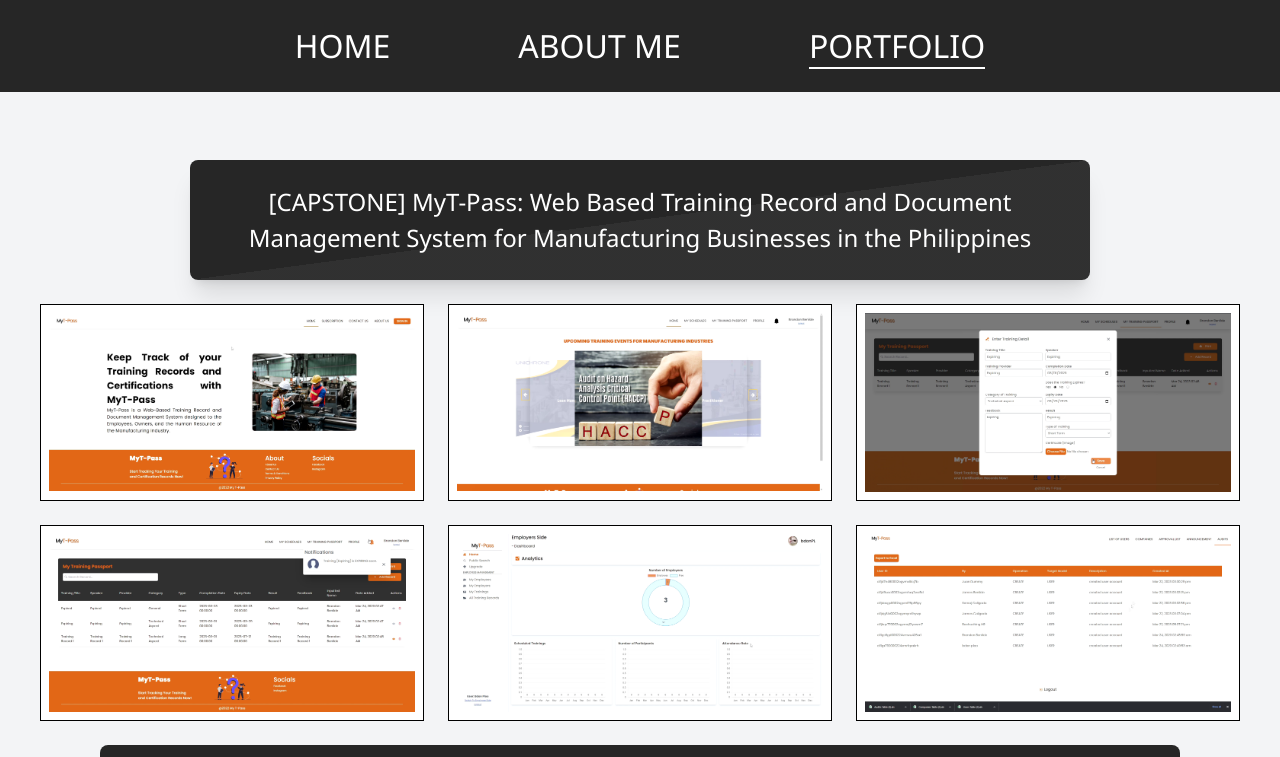
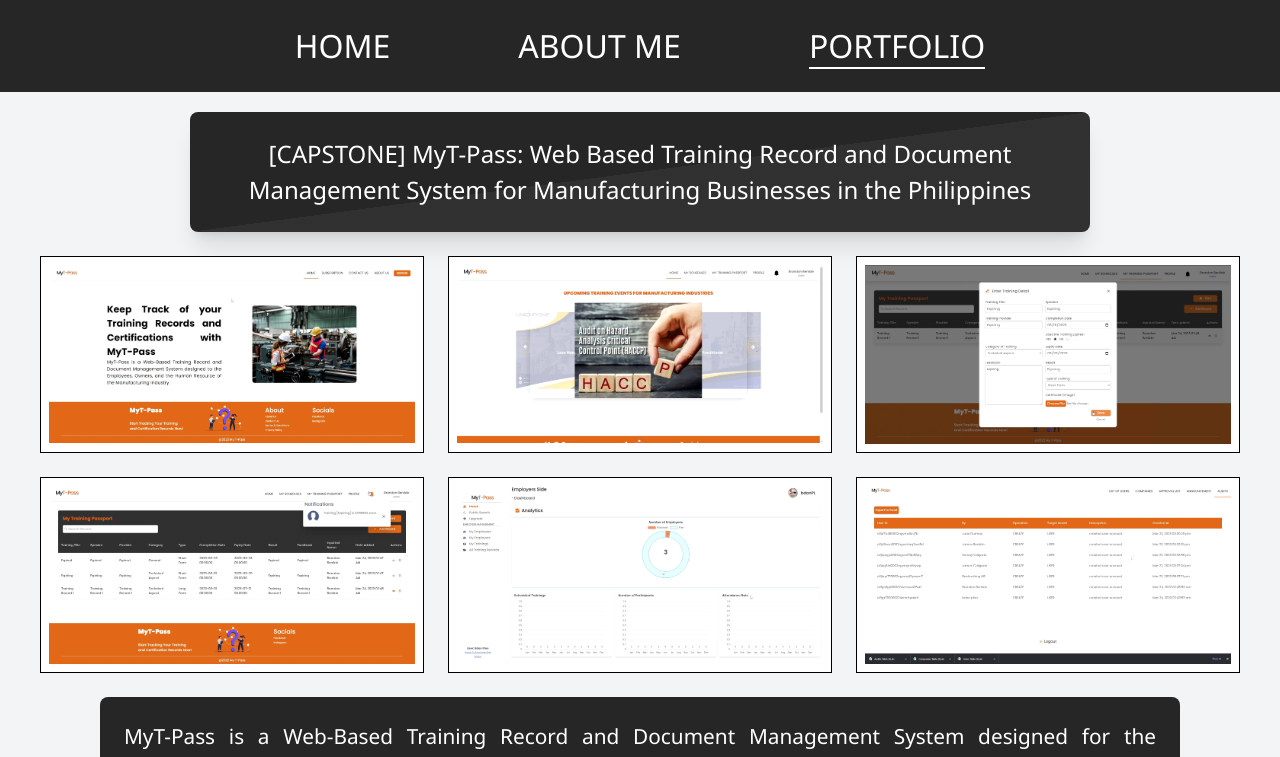
Before and after one commit to brandonplozano/bplport-main, a Next.js app: page /portfolio in a window 1280 px wide. Shown: the top 757 px of the page. Built offline with nearby package versions, Linux system fonts and the light colour scheme.

Commit message:
Update First.js

```diff
--- a/components/projects/First.js
+++ b/components/projects/First.js
@@ -13,7 +13,7 @@ export function First({ onClick }) {
   const imageArray = [one, two, three, four, five, six];
 
   return (
-    <div className="flex flex-col items-center justify-center mx-auto w-full max-w-[1200px] text-white gap-6 mt-[10rem] mb-[3rem]">
+    <div className="flex flex-col items-center justify-center mx-auto w-full max-w-[1200px] text-white gap-6 mt-[7rem] mb-[3rem]">
       <div
         className={`p-6 bg-[#262626] text-white text-[1.5rem] w-[75%] font-medium text-center rounded-lg shadow-xl ${styles.customGradient}`}
       >
```
